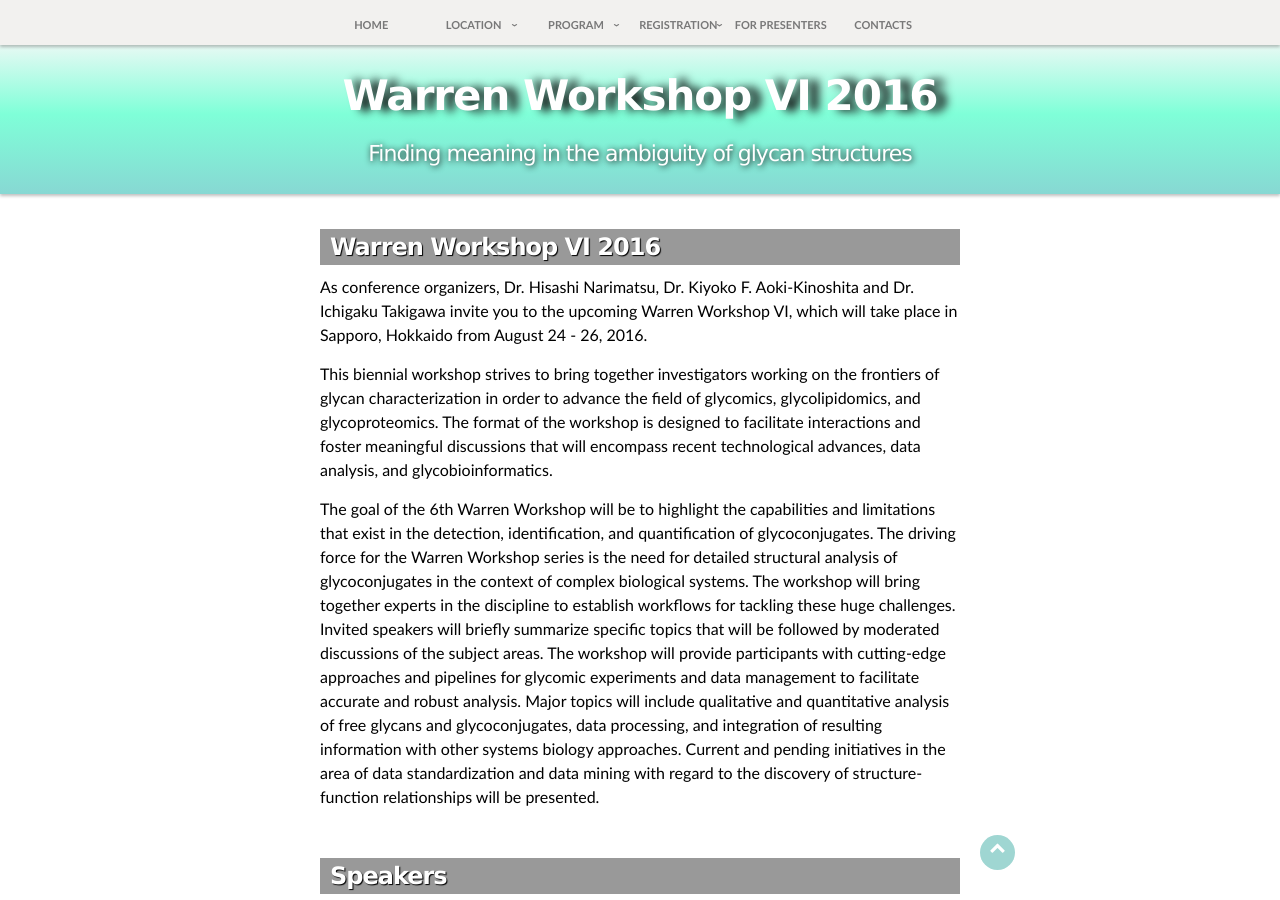
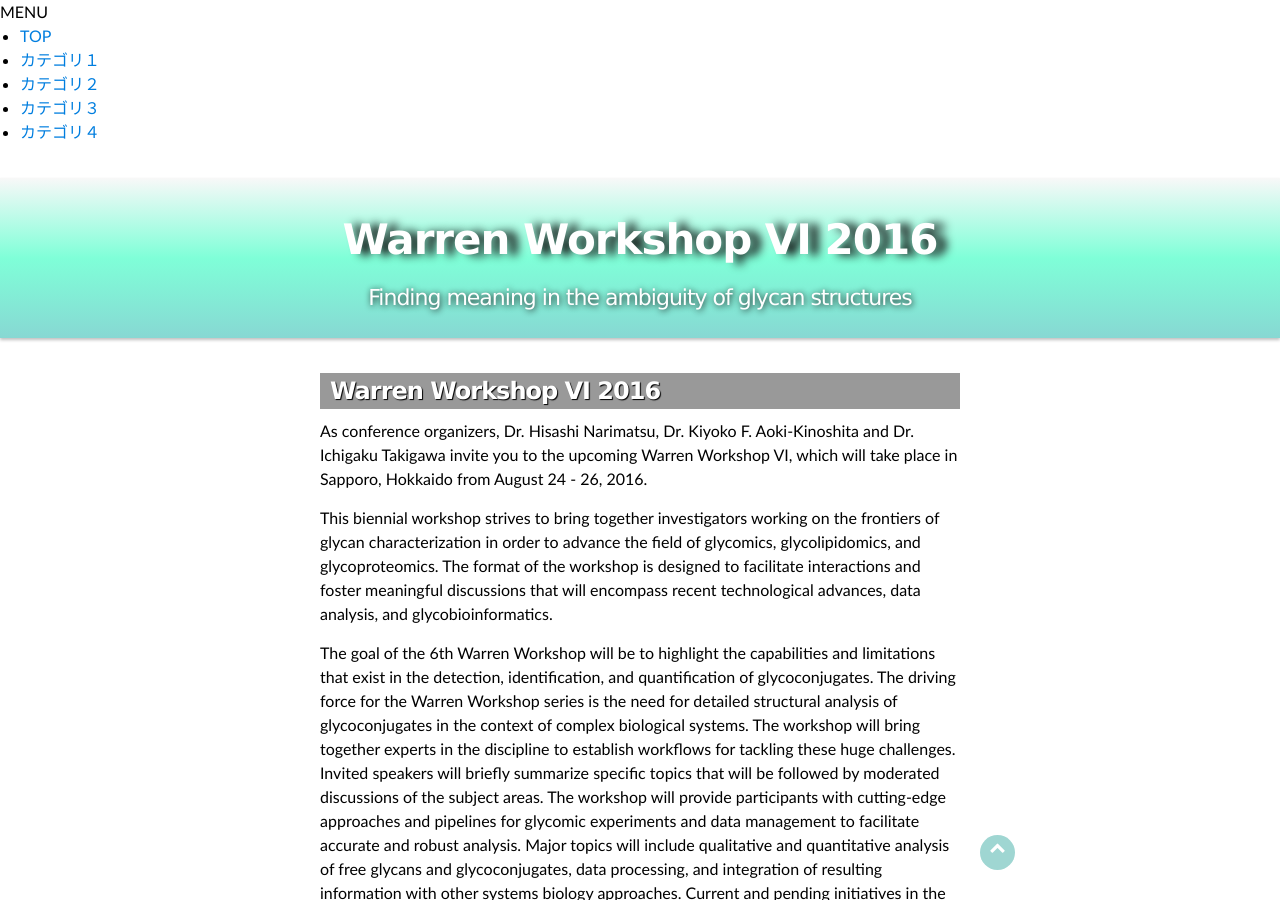
Before and after one commit to yamazakiM/test_warren2016, a Jekyll site: the page built from index.md, in a window 1280 px wide and 900 px high. Built offline with Jekyll 4.4.1, drawn with Linux system fonts in a browser that asks for light colours; nearby versions of some CDN libraries; library files that are not in the unit come from our copies.

Commit message:
Update menu.html

```diff
--- a/_includes/menu.html
+++ b/_includes/menu.html
@@ -1,127 +1,16 @@
 <!--Font awesome CDN -->
     <link href="//maxcdn.bootstrapcdn.com/font-awesome/4.1.0/css/font-awesome.min.css" rel="stylesheet">
 
-  <nav class="globalNav">
-       <div id="globalNav_inner clearfix">
-            <ul class="globalNav_ul">
-               <li class="globalNavItem">
-                 <!--<div class="globalNavItem_group">-->
-                    <a class="globalNavItem_btn" href="{{site.url}}/">
-                      <span class="globalNavItem_text">HOME</span>
-                    </a>
-                 <!--</div>-->
-                </li>
-
-               <li class="globalNavItem">
-                  <!--<div class="globalNavItem_group">-->
-                    <a class="globalNavItem_btn globalNavItem_btn-pulldown">
-                      <span class="globalNavItem_text">LOCATION</span>
-                    </a>
-                    <ul class="dropdown-menu globalNavItem_sub">
-                         <li>
-                            <a href="{{site.url}}/location">
-                             ACCESS
-                            </a>
-                          </li>
-                         <li>
-                            <a href=" http://www.welcome.city.sapporo.jp/?lang=en">
-                            <!--<a href="{{site.url}}/sapporoTravelGuide">-->
-                            <!-- Sapporo Travel Guide-->
-                             SAPPORO TRAVEL GUIDE
-                            </a>
-                          </li>
-                          <li>
-                            <a href="http://www.oia.hokudai.ac.jp/dhu/">
-                            <!-- Sapporo Travel Guide-->
-                             DISCOVER HOKKAIDO UNIVERSITY
-                            </a>
-                          </li>
-                    <!--</ul>
-                     <ul class="dropdown-menu globalNavItem_sub">-->
-                         <li>
-                            <a href="{{site.url}}/hotels">
-                            <!-- Hotels-->
-                            HOTELS
-                            </a>
-                          </li>
-                    </ul>
-                  <!--</div>-->
-               </li>
-
-               <li class="globalNavItem">
-                 <!--<div class="globalNavItem_group">-->
-                       <a class="globalNavItem_btn globalNavItem_btn-pulldown">
-                      <span class="globalNavItem_text">PROGRAM</span>
-                        </a>
-                    <ul class="dropdown-menu globalNavItem_sub">
-                         <li>
-                            <a href="{{site.url}}/program">
-                              DETAILED PROGRAM
-                            </a>
-                          </li>
-
-                         <li>
-                          <a href="{{site.url}}/noticeToParticipants">
-                          NOTICE TO PARTICIPANTS
-                          </a>
-                          </li>
-                    </ul>
-                   <!-- <ul class="dropdown-menu globalNavItem_sub">
-                         <li>
-                          <a href="{{site.url}}/abstract">
-                          Download Abstract
-                          </a>
-                          </li>
-                    </ul>-->
-               </li>
-
-               <li class="globalNavItem">
-                 <!--<div class="globalNavItem_group">-->
-                  <a class="globalNavItem_btn globalNavItem_btn-pulldown">
-                    <span class="globalNavItem_text">REGISTRATION</span>
-                  </a>
-                  <ul class="dropdown-menu globalNavItem_sub">
-                         <li>
-                            <a href="{{site.url}}/registration">
-                            <!-- Register-->
-                             REGISTER &amp;　ABSTRACT SUBMISSION
-                            </a>
-                          </li>
-                         <li>
-                            <a href="{{site.url}}/visa">
-                            <!-- Apply for Visa-->
-                            VISA INFORMATION
-                            </a>
-                          </li>
-                    </ul>
-                 <!--</div>-->
-               </li>
-
-               <!--<li class="globalNavItem">
-
-                   <a class="globalNavItem_btn" href="{{site.url}}/hotels">
-                     <span class="globalNavItem_text">HOTELS</span>
-                  </a>
-               </li>-->
-
-               <li class="globalNavItem">
-                <!-- <div class="globalNavItem_group">-->
-                  <a class="globalNavItem_btn" href="{{site.url}}/forPresenters">
-                   <span class="globalNavItem_text">FOR PRESENTERS</span>
-                  </a>
-                 <!--</div>-->
-              </li>
-
-               <li class="globalNavItem">
-                <!-- <div class="globalNavItem_group">-->
-                  <a class="globalNavItem_btn" href="{{site.url}}/contacts">
-                   <span class="globalNavItem_text">CONTACTS</span>
-                  </a>
-                 <!--</div>-->
-              </li>
-         </ul>
-      </div>
-   </nav>
+<span class="menu-toggle"><i class="blogicon-reorder lg"></i>MENU</span>
+<ul id='menu'>
+<div class="menu-inner">
+<li><a href='url'>TOP</a></li>
+<li><a href='url'>カテゴリ１</a></li>
+<li><a href='url'>カテゴリ２</a></li>
+<li><a href='url'>カテゴリ３</a></li>
+<li><a href='url'>カテゴリ４</a></li>
+</div>
+</ul>
 
   <div class="topMainVis">
        <div class="topMainVis_inner">
```
